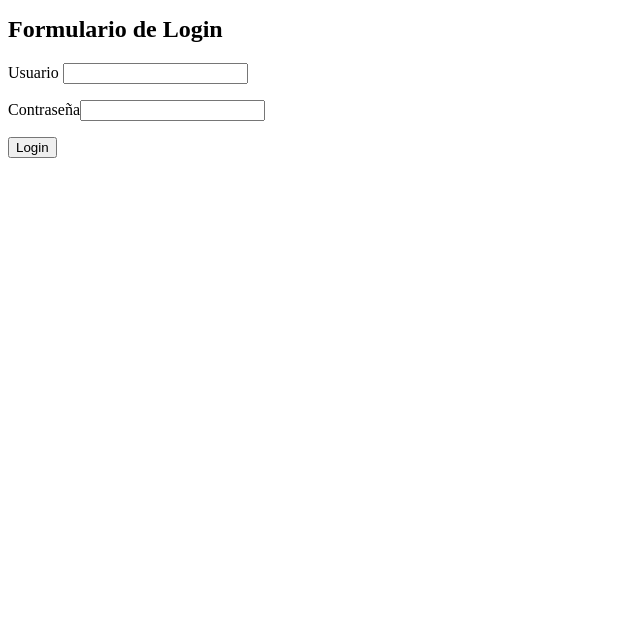
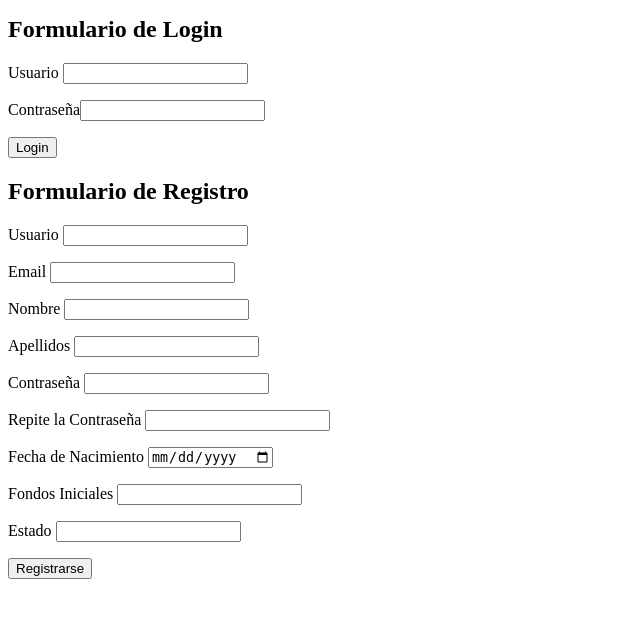
Before and after one commit to springcorch/M13-gachENTI-debian, a PHP site: page /gachenti/login.php in a window 1280 px wide. Shown: the part 156-774 px from the top of the page, without its empty margins (0-640 px from the left). Run offline with PHP 8.4, Linux system fonts and the light colour scheme.

Commit message:
Update login.php

```diff
--- a/html/gachenti/login.php
+++ b/html/gachenti/login.php
@@ -12,7 +12,25 @@ $data = <<<EOD
 		<form method="POST" action="login_check.php">
 			<p><label for="login_username">Usuario</label> <input type="text" name="username" id=login_username /></p>
 			<p><label for="login_password">Contraseña</label><input type="password" name="password" id=login_password /></p>
+
 			<p><input type="submit" value="Login" /></p>
+		</form>
+	</section>
+
+	<section>
+		<h2>Formulario de Registro</h2>
+		<form method="POST" action="register_check.php">
+			<p><label for="registro_username">Usuario</label> <input type="text" name="username" id="registro_username" /></p>
+			<p><label for="registro_email">Email</label> <input type="email" name="email" id="registro_email" /></p>
+			<p><label for="registro_name">Nombre</label> <input type="text" name="name" id="registro_name" /></p>
+			<p><label for="registro_surname">Apellidos</label> <input type="text" name="surname" id="registro_surname" /></p>
+			<p><label for="registro_password">Contraseña</label> <input type="password" name="password" id="registro_password" /></p>
+			<p><label for="registro_password2">Repite la Contraseña</label> <input type="password" name="password2" id="registro_password2" /></p>
+			<p><label for="registro_birthdate">Fecha de Nacimiento</label> <input type="date" name="birthdate" id="registro_birthdate" /></p>
+			<p><label for="registro_funds">Fondos Iniciales</label> <input type="number" step="0.01" name="funds" id="registro_funds" /></p>
+        	<p><label for="registro_status">Estado</label> <input type="number" name="status" id="registro_status" /></p>
+
+			<p><input type="submit" value="Registrarse" /></p>
 		</form>
 	</section>
 EOD;
```
